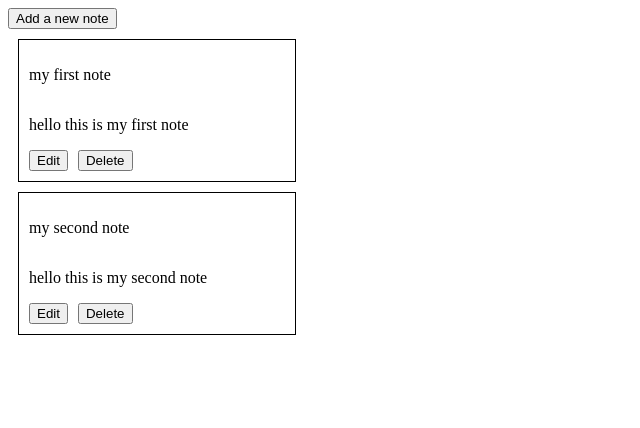
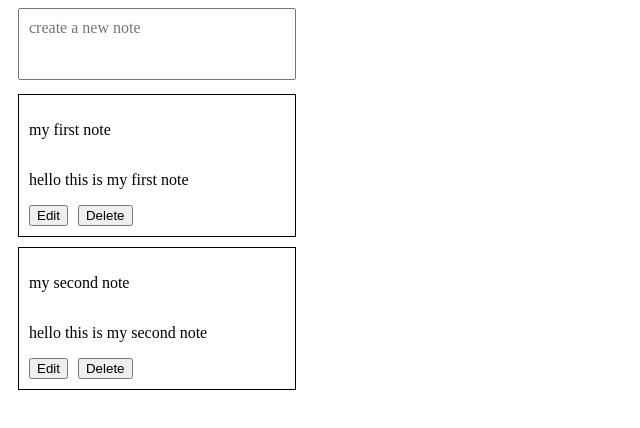
Before and after one commit to amyloumills/organise-me, a SvelteKit app: page / in a window 1280 px wide. Shown: the top 428 px of the page, without its empty margins (0-640 px from the left). Built offline with nearby package versions, Linux system fonts and the light colour scheme.

Commit message:
starting on add functionality

```diff
--- a/package.json
+++ b/package.json
@@ -27,5 +27,8 @@
 		"typescript": "^5.0.0",
 		"vite": "^4.3.0"
 	},
-	"type": "module"
+	"type": "module",
+	"dependencies": {
+		"uuid": "^9.0.0"
+	}
 }
--- a/src/components/AddNote.svelte
+++ /dev/null
@@ -1 +0,0 @@
-<button>Add a new note</button>
--- a/src/components/Modal.svelte
+++ /dev/null
@@ -1,3 +0,0 @@
-<script>
-	export let showModal; // boolean
-</script>
--- /dev/null
+++ b/src/components/NoteCreate.svelte
@@ -0,0 +1,40 @@
+<script lang="ts">
+	import type { NoteData } from '../model';
+	import { v4 as uuidv4 } from 'uuid';
+	export let notes: NoteData[];
+
+	let title = '';
+
+	function onKeyDown(e: KeyboardEvent) {
+		if (e.key != 'Enter') {
+			return;
+		}
+
+		notes = [
+			...notes,
+			{
+				id: '4',
+				title,
+				completed: false,
+				body: '',
+				inProgress: false
+			}
+		];
+
+		title = '';
+	}
+</script>
+
+<textarea on:keydown={onKeyDown} bind:value={title} placeholder="create a new note" />
+
+<style>
+	textarea {
+		width: 20vw;
+		height: 50px;
+		margin-left: 10px;
+		resize: none;
+		font-size: 1rem;
+		padding: 10px;
+		font-family: 'Times New Roman', Times, serif;
+	}
+</style>
--- a/src/components/NoteList.svelte
+++ b/src/components/NoteList.svelte
@@ -3,26 +3,11 @@
 	import Note from '../components/Note.svelte';
 	import type { NoteData } from '../model';
 
+	export let notes: NoteData[];
+
 	function onDelete(note: NoteData) {
 		notes = notes.filter((n: NoteData) => n.id !== note.id);
 	}
-
-	let notes: NoteData[] = [
-		{
-			id: '1',
-			title: 'my first note',
-			body: 'hello this is my first note',
-			completed: false,
-			inProgress: false
-		},
-		{
-			id: '2',
-			title: 'my second note',
-			body: 'hello this is my second note',
-			completed: false,
-			inProgress: false
-		}
-	];
 </script>
 
 <div>
--- a/src/routes/+page.svelte
+++ b/src/routes/+page.svelte
@@ -1,8 +1,26 @@
-<script>
+<script lang="ts">
 	import NoteList from '../components/NoteList.svelte';
-	import AddNote from '../components/AddNote.svelte';
+	import NoteCreate from '../components/NoteCreate.svelte';
+	import type { NoteData } from '../model';
+
+	let notes: NoteData[] = [
+		{
+			id: '1',
+			title: 'my first note',
+			body: 'hello this is my first note',
+			completed: false,
+			inProgress: false
+		},
+		{
+			id: '2',
+			title: 'my second note',
+			body: 'hello this is my second note',
+			completed: false,
+			inProgress: false
+		}
+	];
 </script>
 
 <!-- main page nav -->
-<AddNote />
-<NoteList />
+<NoteCreate bind:notes />
+<NoteList bind:notes />
```
Also changed, not shown: 1 other file (tests, documents, lock files or other folders).
